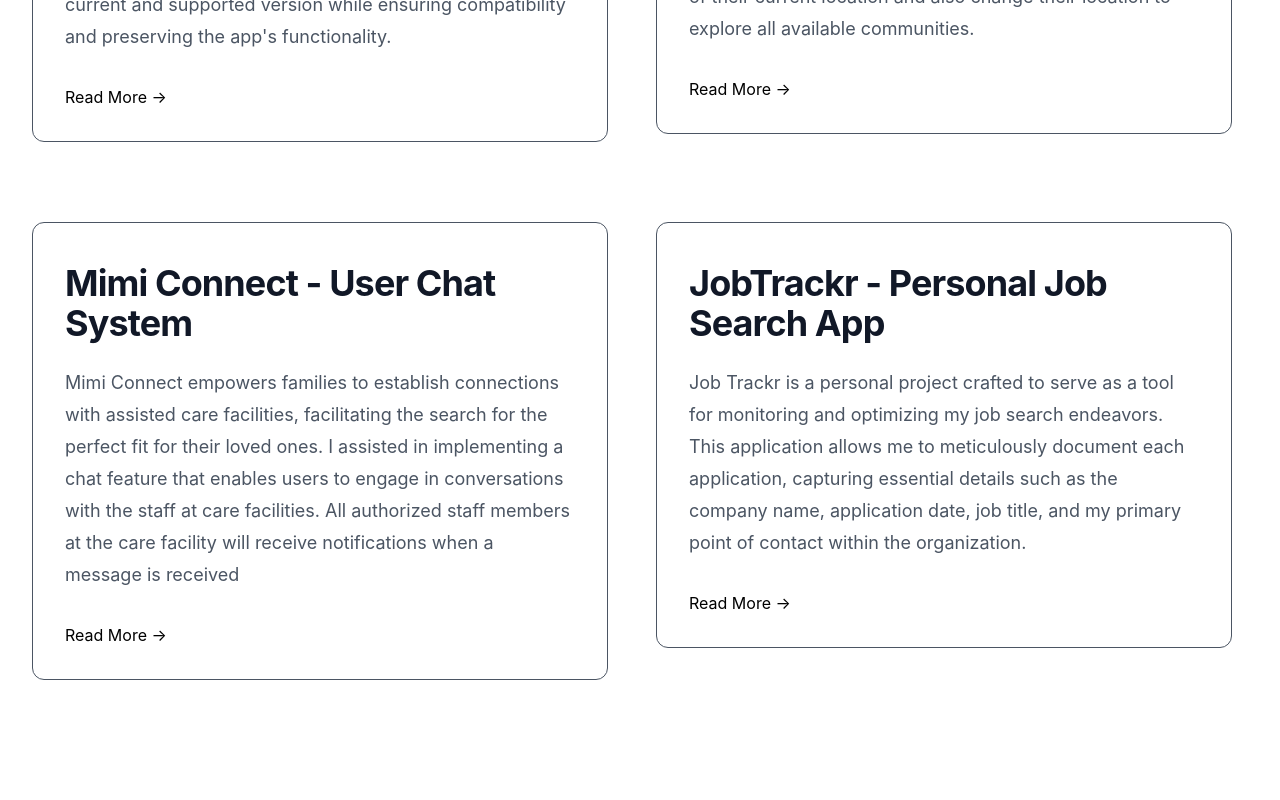
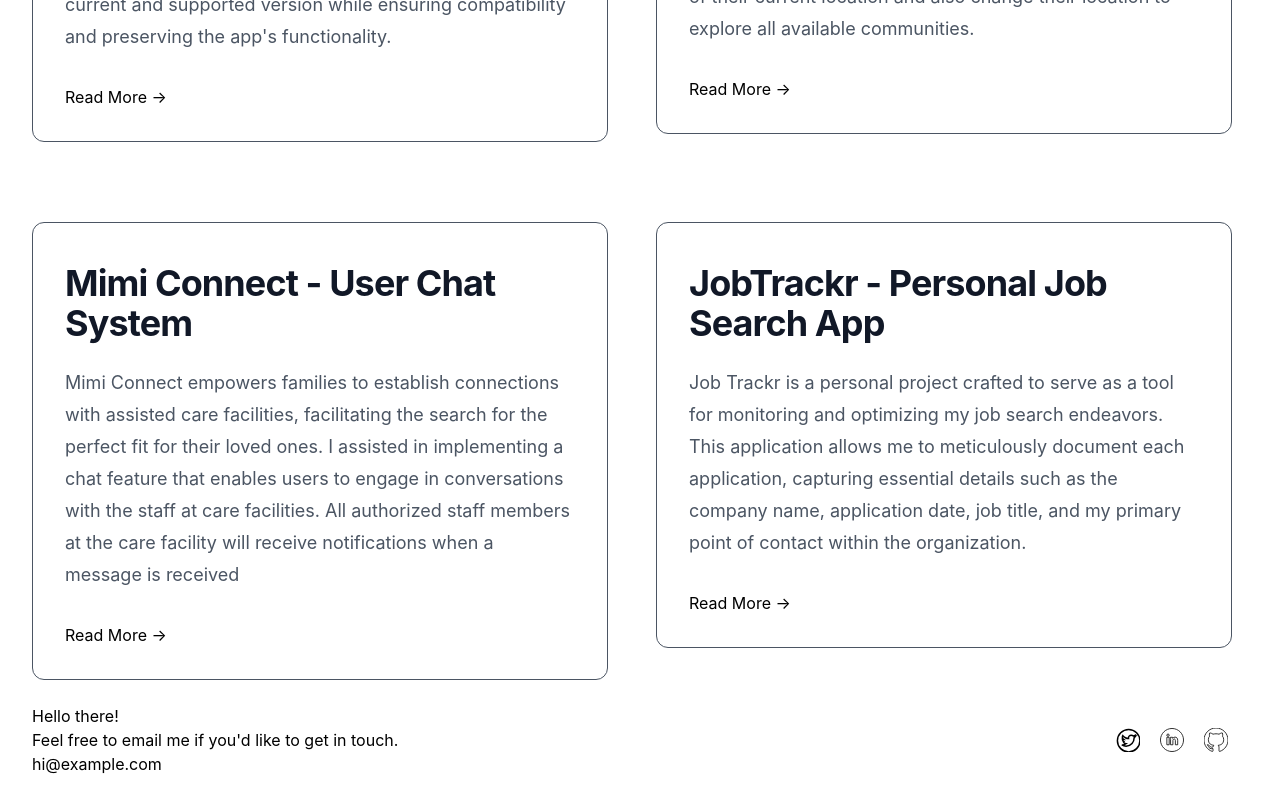
Before and after one commit to AndreaJasper/andreajasperdev, a React (Create React App) app: page /projects in a window 1280 px wide. Shown: the part 904-1704 px from the top of the page. Before the commit the page ends 1584 px from the top, so only its background shows below. Built offline with nearby package versions, Linux system fonts and the light colour scheme.

Commit message:
adds footer

```diff
--- a/src/App.js
+++ b/src/App.js
@@ -18,10 +18,9 @@ function App() {
       <Routes>
         <Route path="/" element={<Home />} />
         <Route path="/about" element={<About />} />
-        {/* <Route path="/contact" element={<Contact />} /> */}
         <Route path="/projects" element={<Projects />} />
       </Routes>
-      {/* <Footer /> */}
+      <Footer />
     </Router>
   );
 }
--- a/src/Components/Footer.js
+++ b/src/Components/Footer.js
@@ -0,0 +1,23 @@
+import { NavLink } from "react-router-dom";
+import Social from "../Components/Social"
+import { contactDetails } from "../Details";
+
+export default function Header() {
+
+    return (
+        <footer>
+            <div className="mx-auto flex max-w-7xl items-center justify-between p-6 lg:px-8">
+                <div className="flex lg:flex-1">
+                    <div>
+                        <h2>Hello there!</h2>
+                        <p>Feel free to email me if you'd like to get in touch.</p>
+                        <p>{contactDetails.email}</p>
+                    </div>
+                </div>
+                <div className="hidden lg:flex lg:flex-1 lg:justify-end">
+                    <Social />
+                </div>
+            </div>
+        </footer>
+    )
+}
--- a/src/Details.js
+++ b/src/Details.js
@@ -135,7 +135,7 @@ export const techStackDetails = [
 ];
 
 // Enter your Contact Details here
-// export const contactDetails = {
-//     email: "hi@example.com",
-//     phone: "+91 12345 67890",
-// };
+export const contactDetails = {
+    email: "hi@example.com",
+    phone: "+91 12345 67890",
+};
```
